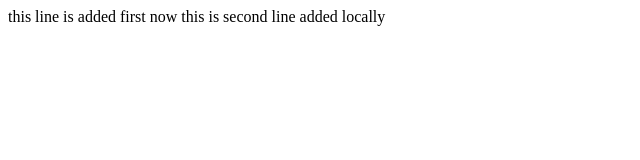
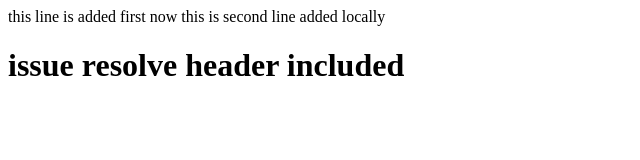
Before and after one commit to NehuPatel/Practice, a plain HTML site: page index.html in a window 1280 px wide. Shown: the whole page, without its empty margins (0-640 px from the left). Drawn offline with Linux system fonts and the light colour scheme.

Commit message:
issue resolved #2
header added to file

```diff
--- a/index.html
+++ b/index.html
@@ -1,2 +1,7 @@
 this line is added first
 now this is second line added locally
+<HTML>
+  <body>
+    <h1>issue resolve header included <h1>
+    </body>
+  </HTML>
```
